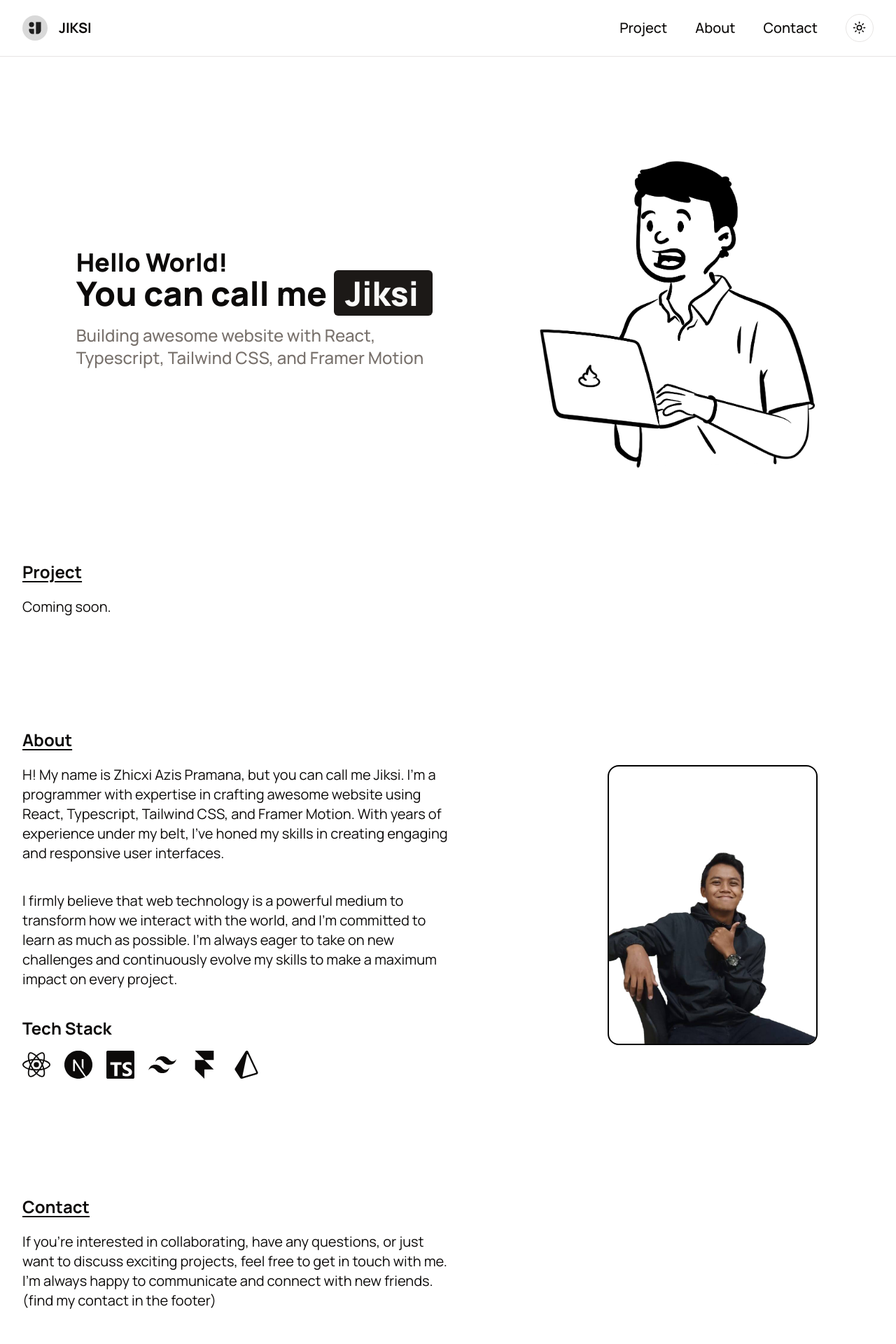
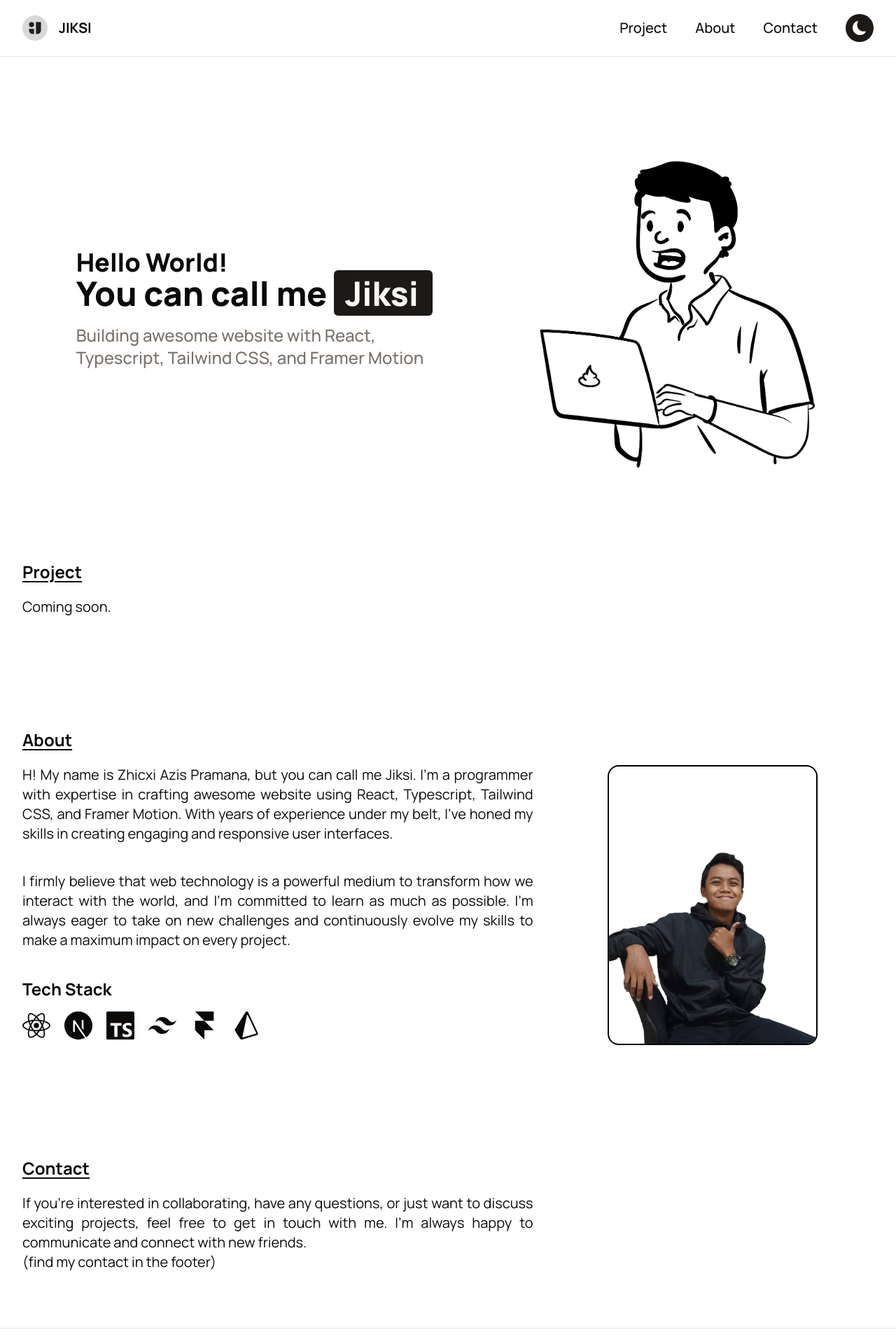
Before and after one commit to Jiksi/jiksi.com, a Next.js app: page / in a window 1280 px wide. Shown: the top 1920 px of the page at 70% size. Built offline with nearby package versions, Linux system fonts and the light colour scheme.

Commit message:
feat: add animation

```diff
--- a/src/components/about.tsx
+++ b/src/components/about.tsx
@@ -1,3 +1,5 @@
+"use client";
+
 import Image from "next/image";
 import React from "react";
 import {
@@ -8,6 +10,7 @@ import {
   SiFramer,
   SiPrisma,
 } from "react-icons/si";
+import { motion } from "framer-motion";
 
 import {
   Tooltip,
@@ -46,11 +49,23 @@ export default function About() {
 
   return (
     <section className="container mb-20 md:mb-40" id="about">
-      <h3 className="mb-5 text-2xl font-bold underline underline-offset-4">
+      <motion.h3
+        className="mb-5 text-2xl font-bold underline underline-offset-4"
+        initial={{ opacity: 0, y: 50 }}
+        whileInView={{ opacity: 1, y: 0 }}
+        transition={{ duration: 0.6 }}
+        viewport={{ once: true, amount: 0.1 }}
+      >
         About
-      </h3>
+      </motion.h3>
       <div className="flex flex-col items-center justify-between gap-y-5 md:flex-row md:items-start">
-        <div className="order-last w-full space-y-5 text-lg leading-loose md:order-first md:w-1/2 md:space-y-10 md:text-xl">
+        <motion.div
+          className="order-last w-full space-y-5 text-justify text-lg leading-loose md:order-first md:w-3/5 md:space-y-10 md:text-xl"
+          initial={{ opacity: 0, x: -50 }}
+          whileInView={{ opacity: 1, x: 0 }}
+          transition={{ duration: 0.6 }}
+          viewport={{ once: true, amount: 0.5 }}
+        >
           <p>
             H! My name is Zhicxi Azis Pramana, but you can call me Jiksi.
             I&apos;m a programmer with expertise in crafting awesome website
@@ -82,15 +97,21 @@ export default function About() {
               ))}
             </ul>
           </div>
-        </div>
-        <div className="relative -z-10 flex aspect-[4/3] h-[400px] w-[300px] items-center justify-center overflow-hidden rounded-2xl border-2 border-black bg-white dark:border-white md:mr-20">
+        </motion.div>
+        <motion.div
+          className="relative -z-10 flex aspect-[4/3] h-[400px] w-[300px] items-center justify-center overflow-hidden rounded-2xl border-2 border-black bg-white dark:border-white md:mr-20"
+          initial={{ opacity: 0, x: 50 }}
+          whileInView={{ opacity: 1, x: 0 }}
+          transition={{ duration: 0.6 }}
+          viewport={{ once: true, amount: 0.5 }}
+        >
           <Image
             src="/images/zhicxi.png"
             alt="profile"
             fill
             className="absolute inset-0 h-full w-full object-cover"
           />
-        </div>
+        </motion.div>
       </div>
     </section>
   );
--- a/src/components/contact.tsx
+++ b/src/components/contact.tsx
@@ -1,17 +1,33 @@
-import React from "react";
+"use client";
+
+import { motion } from "framer-motion";
 
 export default function Contact() {
   return (
     <section className="container mb-10 md:mb-20" id="contact">
-      <h3 className="mb-5 text-2xl font-bold underline underline-offset-4">
+      <motion.h3
+        className="mb-5 text-2xl font-bold underline underline-offset-4"
+        initial={{ opacity: 0, y: 50 }}
+        whileInView={{ opacity: 1, y: 0 }}
+        transition={{ duration: 0.6 }}
+        viewport={{ once: true, amount: 0.1 }}
+      >
         Contact
-      </h3>
-      <p className="w-full text-lg leading-loose md:w-1/2 md:text-xl">
-        If you&apos;re interested in collaborating, have any questions, or just
-        want to discuss exciting projects, feel free to get in touch with me.
-        I&apos;m always happy to communicate and connect with new friends.
+      </motion.h3>
+      <motion.div
+        className="w-full text-justify text-lg leading-loose md:w-3/5 md:text-xl"
+        initial={{ opacity: 0, x: -50 }}
+        whileInView={{ opacity: 1, x: 0 }}
+        transition={{ duration: 0.6 }}
+        viewport={{ once: true, amount: 0.5 }}
+      >
+        <p>
+          If you&apos;re interested in collaborating, have any questions, or
+          just want to discuss exciting projects, feel free to get in touch with
+          me. I&apos;m always happy to communicate and connect with new friends.
+        </p>
         <p>(find my contact in the footer)</p>
-      </p>
+      </motion.div>
     </section>
   );
 }
--- a/src/components/header.tsx
+++ b/src/components/header.tsx
@@ -1,5 +1,8 @@
+"use client";
+
 import React from "react";
 import Link from "next/link";
+import { motion } from "framer-motion";
 
 import { Avatar, AvatarImage } from "@/components/ui/avatar";
 import { ModeToggle } from "@/components/theme-switcher";
@@ -7,7 +10,12 @@ import { Separator } from "@/components/ui/separator";
 
 export default function Header() {
   return (
-    <header className="sticky top-0 bg-background text-foreground">
+    <motion.header
+      className="sticky top-0 bg-background text-foreground"
+      initial={{ opacity: 0, y: -100 }}
+      animate={{ opacity: 1, y: 0 }}
+      transition={{ duration: 0.6 }}
+    >
       <nav className="container flex h-20 items-center justify-between text-base md:text-xl">
         <Link href="/">
           <div className="flex items-center">
@@ -31,6 +39,6 @@ export default function Header() {
         </ul>
       </nav>
       <Separator />
-    </header>
+    </motion.header>
   );
 }
--- a/src/components/theme-switcher.tsx
+++ b/src/components/theme-switcher.tsx
@@ -1,40 +1,58 @@
 "use client";
 
 import * as React from "react";
-import { Moon, Sun } from "lucide-react";
+import { BsFillMoonFill, BsFillSunFill } from "react-icons/bs";
 import { useTheme } from "next-themes";
-
 import { Button } from "@/components/ui/button";
-import {
-  DropdownMenu,
-  DropdownMenuContent,
-  DropdownMenuItem,
-  DropdownMenuTrigger,
-} from "@/components/ui/dropdown-menu";
+import { motion, AnimatePresence } from "framer-motion";
 
 export function ModeToggle() {
-  const { setTheme } = useTheme();
+  const [mounted, setMounted] = React.useState(false);
+  const { theme, setTheme } = useTheme();
+
+  React.useEffect(() => {
+    setMounted(true);
+  }, []);
+
+  if (!mounted) return null;
 
   return (
-    <DropdownMenu>
-      <DropdownMenuTrigger asChild>
-        <Button variant="outline" size="icon" className="rounded-full">
-          <Sun className="h-[1.2rem] w-[1.2rem] rotate-0 scale-100 transition-all dark:-rotate-90 dark:scale-0" />
-          <Moon className="absolute h-[1.2rem] w-[1.2rem] rotate-90 scale-0 transition-all dark:rotate-0 dark:scale-100" />
-          <span className="sr-only">Toggle theme</span>
-        </Button>
-      </DropdownMenuTrigger>
-      <DropdownMenuContent align="end">
-        <DropdownMenuItem onClick={() => setTheme("light")}>
-          Light
-        </DropdownMenuItem>
-        <DropdownMenuItem onClick={() => setTheme("system")}>
-          System
-        </DropdownMenuItem>
-        <DropdownMenuItem onClick={() => setTheme("dark")}>
-          Dark
-        </DropdownMenuItem>
-      </DropdownMenuContent>
-    </DropdownMenu>
+    <Button
+      size="icon"
+      className="overflow-hidden rounded-full"
+      onClick={() => setTheme(theme === "dark" ? "light" : "dark")}
+    >
+      <AnimatePresence mode="wait" initial={false}>
+        {theme === "dark" ? (
+          <motion.div
+            key="light"
+            initial={{ y: -30, opacity: 0 }}
+            animate={{ y: 0, opacity: 1, rotate: 0 }}
+            exit={{ y: 30, opacity: 0 }}
+            transition={{ duration: 0.3 }}
+            whileHover={{
+              rotate: [30, -30, 30],
+              transition: { duration: 0.9, repeat: Infinity },
+            }}
+          >
+            <BsFillSunFill className="h-5 w-5" />
+          </motion.div>
+        ) : (
+          <motion.div
+            key="dark"
+            initial={{ y: -30, opacity: 0 }}
+            animate={{ y: 0, opacity: 1, rotate: 0 }}
+            exit={{ y: 30, opacity: 0 }}
+            transition={{ duration: 0.3 }}
+            whileHover={{
+              rotate: [30, -30, 30],
+              transition: { duration: 0.9, repeat: Infinity },
+            }}
+          >
+            <BsFillMoonFill className="h-5 w-5" />
+          </motion.div>
+        )}
+      </AnimatePresence>
+    </Button>
   );
 }
```
